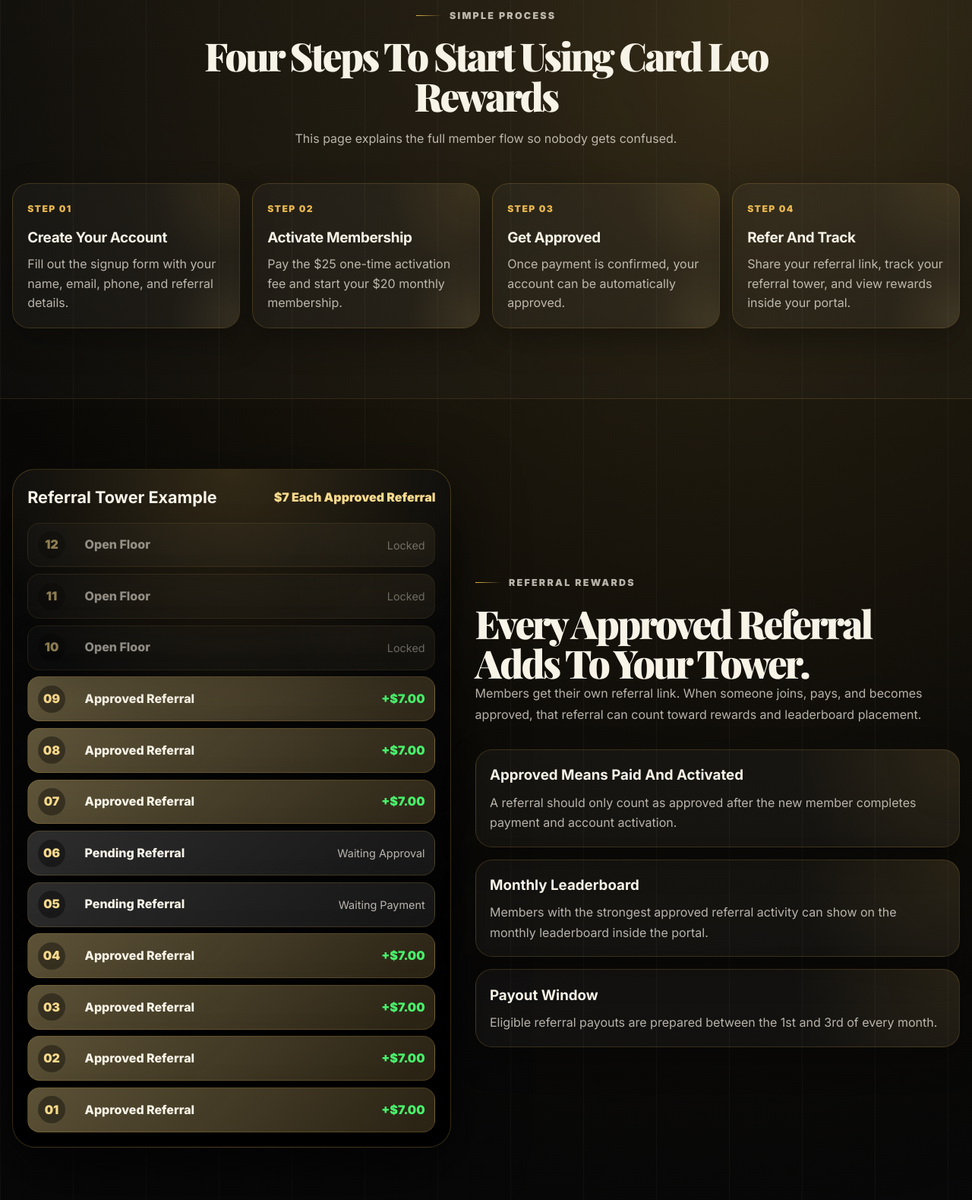
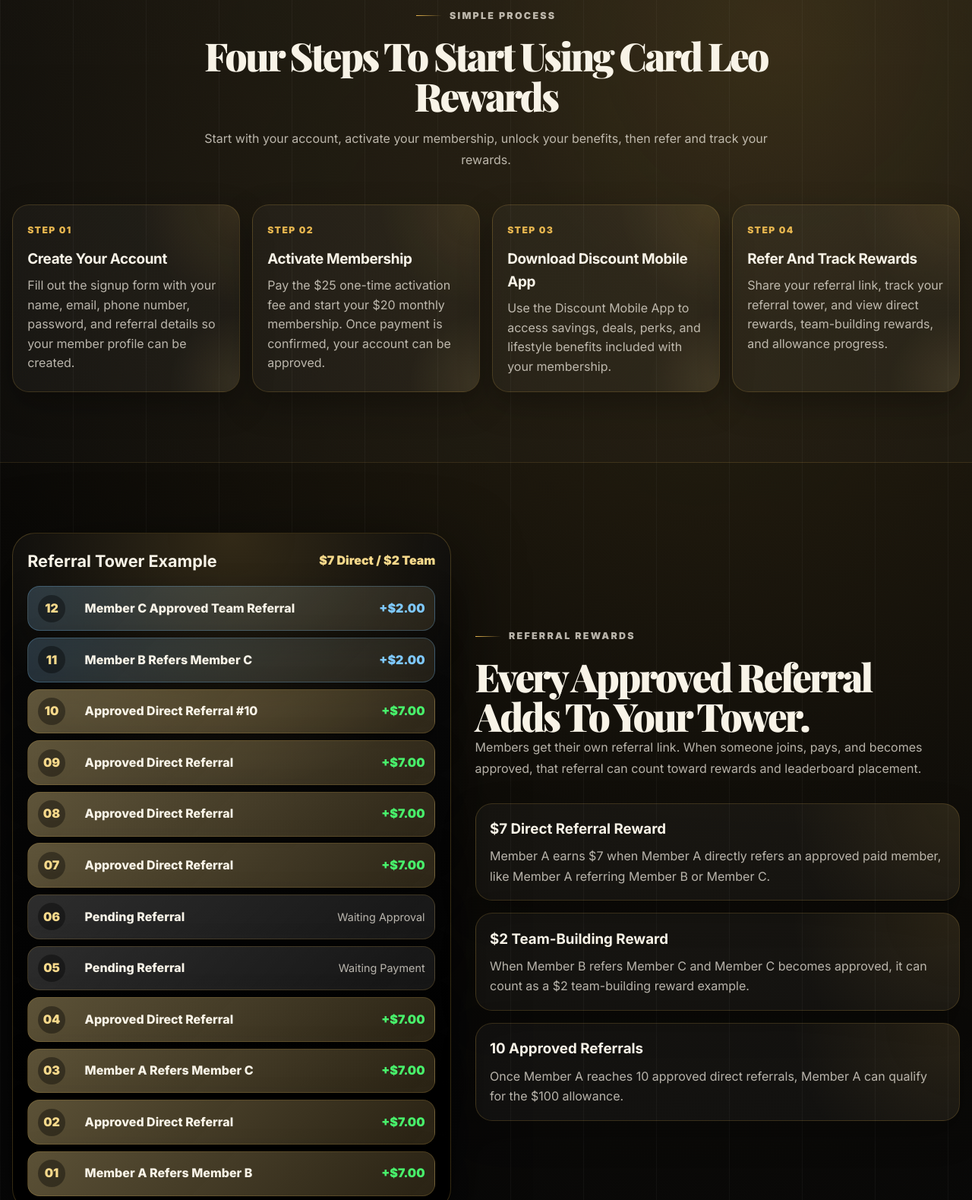
Before and after one commit to Jthecode/Card-leo-rewards, a website: page how-it-works.html in a window 1280 px wide. Shown: the part 890-2469 px from the top of the page at 76% size. Drawn offline with nearby package versions, Linux system fonts and the light colour scheme.

Commit message:
CardLeoRewards full platform how it works

```diff
--- a/how-it-works.html
+++ b/how-it-works.html
@@ -75,6 +75,7 @@
         --leo-muted: rgba(248, 243, 231, 0.72);
         --leo-muted-2: rgba(248, 243, 231, 0.52);
         --leo-green: #48f06b;
+        --leo-blue: #7ec8ff;
         --leo-red: #ff7676;
         --leo-shadow: 0 28px 90px rgba(0, 0, 0, 0.62);
       }
@@ -465,6 +466,23 @@
           radial-gradient(circle at top right, rgba(231, 182, 79, 0.1), transparent 34%),
           rgba(255, 255, 255, 0.035);
         box-shadow: 0 16px 44px rgba(0, 0, 0, 0.32);
+        transition: none !important;
+        transform: none !important;
+        cursor: default;
+      }
+
+      .info-card:hover,
+      .step-card:hover,
+      .benefit-card:hover,
+      .tower-floor:hover,
+      .qa-item:hover {
+        border-color: rgba(231, 182, 79, 0.18) !important;
+        background:
+          radial-gradient(circle at top right, rgba(231, 182, 79, 0.1), transparent 34%),
+          rgba(255, 255, 255, 0.035) !important;
+        box-shadow: 0 16px 44px rgba(0, 0, 0, 0.32) !important;
+        transform: none !important;
+        filter: none !important;
       }
 
       .step-card {
@@ -553,8 +571,18 @@
           rgba(255, 255, 255, 0.04);
       }
 
-      .tower-floor.locked {
-        opacity: 0.55;
+      .tower-floor.team {
+        border-color: rgba(126, 200, 255, 0.26);
+        background:
+          linear-gradient(135deg, rgba(126, 200, 255, 0.18), rgba(231, 182, 79, 0.08)),
+          rgba(255, 255, 255, 0.04);
+      }
+
+      .tower-floor.team:hover {
+        border-color: rgba(126, 200, 255, 0.26) !important;
+        background:
+          linear-gradient(135deg, rgba(126, 200, 255, 0.18), rgba(231, 182, 79, 0.08)),
+          rgba(255, 255, 255, 0.04) !important;
       }
 
       .floor-num {
@@ -580,6 +608,10 @@
       .floor-money {
         color: var(--leo-green);
         font-weight: 900;
+      }
+
+      .tower-floor.team .floor-money {
+        color: var(--leo-blue);
       }
 
       .tower-rules {
@@ -897,9 +929,9 @@
               </h1>
 
               <p class="hero-text">
-                Card Leo Rewards is built to be simple. Members activate their
-                account, unlock lifestyle benefits, share their referral link,
-                and track rewards inside the private member portal.
+                Card Leo Rewards is built to be simple. Create your account,
+                activate your membership, use the Discount Mobile App, and track
+                referral rewards inside your private member portal.
               </p>
 
               <div class="hero-actions">
@@ -945,7 +977,8 @@
               <p class="eyebrow">Simple Process</p>
               <h2>Four Steps To Start Using Card Leo Rewards</h2>
               <p>
-                This page explains the full member flow so nobody gets confused.
+                Start with your account, activate your membership, unlock your
+                benefits, then refer and track your rewards.
               </p>
             </div>
 
@@ -954,8 +987,8 @@
                 <span>Step 01</span>
                 <h3>Create Your Account</h3>
                 <p>
-                  Fill out the signup form with your name, email, phone, and
-                  referral details.
+                  Fill out the signup form with your name, email, phone number,
+                  password, and referral details so your member profile can be created.
                 </p>
               </article>
 
@@ -964,25 +997,25 @@
                 <h3>Activate Membership</h3>
                 <p>
                   Pay the $25 one-time activation fee and start your $20 monthly
-                  membership.
+                  membership. Once payment is confirmed, your account can be approved.
                 </p>
               </article>
 
               <article class="step-card">
                 <span>Step 03</span>
-                <h3>Get Approved</h3>
+                <h3>Download Discount Mobile App</h3>
                 <p>
-                  Once payment is confirmed, your account can be automatically
-                  approved.
+                  Use the Discount Mobile App to access savings, deals, perks,
+                  and lifestyle benefits included with your membership.
                 </p>
               </article>
 
               <article class="step-card">
                 <span>Step 04</span>
-                <h3>Refer And Track</h3>
+                <h3>Refer And Track Rewards</h3>
                 <p>
                   Share your referral link, track your referral tower, and view
-                  rewards inside your portal.
+                  direct rewards, team-building rewards, and allowance progress.
                 </p>
               </article>
             </div>
@@ -994,43 +1027,43 @@
             <div class="tower-visual">
               <div class="tower-header">
                 <h3>Referral Tower Example</h3>
-                <span>$7 Each Approved Referral</span>
+                <span>$7 Direct / $2 Team</span>
               </div>
 
               <div class="tower-stack">
-                <div class="tower-floor locked">
+                <div class="tower-floor team">
                   <span class="floor-num">12</span>
-                  <span class="floor-name">Open Floor</span>
-                  <span class="floor-status">Locked</span>
+                  <span class="floor-name">Member C Approved Team Referral</span>
+                  <span class="floor-money">+$2.00</span>
                 </div>
 
-                <div class="tower-floor locked">
+                <div class="tower-floor team">
                   <span class="floor-num">11</span>
-                  <span class="floor-name">Open Floor</span>
-                  <span class="floor-status">Locked</span>
+                  <span class="floor-name">Member B Refers Member C</span>
+                  <span class="floor-money">+$2.00</span>
                 </div>
 
-                <div class="tower-floor locked">
+                <div class="tower-floor approved">
                   <span class="floor-num">10</span>
-                  <span class="floor-name">Open Floor</span>
-                  <span class="floor-status">Locked</span>
+                  <span class="floor-name">Approved Direct Referral #10</span>
+                  <span class="floor-money">+$7.00</span>
                 </div>
 
                 <div class="tower-floor approved">
                   <span class="floor-num">09</span>
-                  <span class="floor-name">Approved Referral</span>
+                  <span class="floor-name">Approved Direct Referral</span>
                   <span class="floor-money">+$7.00</span>
                 </div>
 
                 <div class="tower-floor approved">
                   <span class="floor-num">08</span>
-                  <span class="floor-name">Approved Referral</span>
+                  <span class="floor-name">Approved Direct Referral</span>
                   <span class="floor-money">+$7.00</span>
                 </div>
 
                 <div class="tower-floor approved">
                   <span class="floor-num">07</span>
-                  <span class="floor-name">Approved Referral</span>
+                  <span class="floor-name">Approved Direct Referral</span>
                   <span class="floor-money">+$7.00</span>
                 </div>
 
@@ -1048,25 +1081,25 @@
 
                 <div class="tower-floor approved">
                   <span class="floor-num">04</span>
-                  <span class="floor-name">Approved Referral</span>
+                  <span class="floor-name">Approved Direct Referral</span>
                   <span class="floor-money">+$7.00</span>
                 </div>
 
                 <div class="tower-floor approved">
                   <span class="floor-num">03</span>
-                  <span class="floor-name">Approved Referral</span>
+                  <span class="floor-name">Member A Refers Member C</span>
                   <span class="floor-money">+$7.00</span>
                 </div>
 
                 <div class="tower-floor approved">
                   <span class="floor-num">02</span>
-                  <span class="floor-name">Approved Referral</span>
+                  <span class="floor-name">Approved Direct Referral</span>
                   <span class="floor-money">+$7.00</span>
                 </div>
 
                 <div class="tower-floor approved">
                   <span class="floor-num">01</span>
-                  <span class="floor-name">Approved Referral</span>
+                  <span class="floor-name">Member A Refers Member B</span>
                   <span class="floor-money">+$7.00</span>
                 </div>
               </div>
@@ -1084,26 +1117,26 @@
               </div>
 
               <article class="info-card">
-                <h3>Approved Means Paid And Activated</h3>
+                <h3>$7 Direct Referral Reward</h3>
                 <p>
-                  A referral should only count as approved after the new member
-                  completes payment and account activation.
+                  Member A earns $7 when Member A directly refers an approved
+                  paid member, like Member A referring Member B or Member C.
                 </p>
               </article>
 
               <article class="info-card">
-                <h3>Monthly Leaderboard</h3>
+                <h3>$2 Team-Building Reward</h3>
                 <p>
-                  Members with the strongest approved referral activity can show
-                  on the monthly leaderboard inside the portal.
+                  When Member B refers Member C and Member C becomes approved,
+                  it can count as a $2 team-building reward example.
                 </p>
               </article>
 
               <article class="info-card">
-                <h3>Payout Window</h3>
+                <h3>10 Approved Referrals</h3>
                 <p>
-                  Eligible referral payouts are prepared between the 1st and 3rd
-                  of every month.
+                  Once Member A reaches 10 approved direct referrals, Member A
+                  can qualify for the $100 allowance.
                 </p>
               </article>
             </div>
@@ -1167,10 +1200,10 @@
 
               <article class="benefit-card">
                 <div class="benefit-icon">📱</div>
-                <h3>App And Portal Access</h3>
+                <h3>Discount Mobile App</h3>
                 <p>
-                  Members can use their portal to track referrals, rewards,
-                  billing, and benefits.
+                  Members can use the Discount Mobile App to access savings,
+                  deals, perks, and lifestyle benefits.
                 </p>
               </article>
             </div>
@@ -1194,7 +1227,9 @@
                 <li><strong>$20/month</strong> recurring membership.</li>
                 <li>Recurring billing happens on the <strong>10th</strong>.</li>
                 <li>Approval happens <strong>automatically after payment</strong>.</li>
-                <li>Earn <strong>$7</strong> per approved referral.</li>
+                <li>Earn <strong>$7</strong> per approved direct referral.</li>
+                <li>Team-building example: <strong>Member B → Member C = $2</strong>.</li>
+                <li><strong>10 approved referrals</strong> can qualify for a <strong>$100 allowance</strong>.</li>
                 <li>Payouts are sent between the <strong>1st and 3rd</strong>.</li>
                 <li>Existing member tiers stay the same.</li>
                 <li>Denied, cancelled, or unpaid members should not count as approved.</li>
@@ -1244,7 +1279,29 @@
                 <div class="qa-answer">
                   You share your referral link. When someone joins, pays, and
                   becomes an approved member, you can earn $7 for that approved
-                  referral.
+                  direct referral.
+                </div>
+              </article>
+
+              <article class="qa-item">
+                <button class="qa-question" type="button">
+                  How does Member B referring Member C work?
+                  <span>+</span>
+                </button>
+                <div class="qa-answer">
+                  When Member B refers Member C and Member C becomes approved,
+                  it can count as a $2 team-building reward example.
+                </div>
+              </article>
+
+              <article class="qa-item">
+                <button class="qa-question" type="button">
+                  What happens at 10 approved referrals?
+                  <span>+</span>
+                </button>
+                <div class="qa-answer">
+                  10 approved direct referrals can qualify the member for a
+                  $100 allowance.
                 </div>
               </article>
 
@@ -1278,8 +1335,8 @@
                 </button>
                 <div class="qa-answer">
                   Members can access lifestyle benefits, referral tracking,
-                  rewards information, billing tools, and their private member
-                  portal.
+                  rewards information, billing tools, the Discount Mobile App,
+                  and their private member portal.
                 </div>
               </article>
 
```
